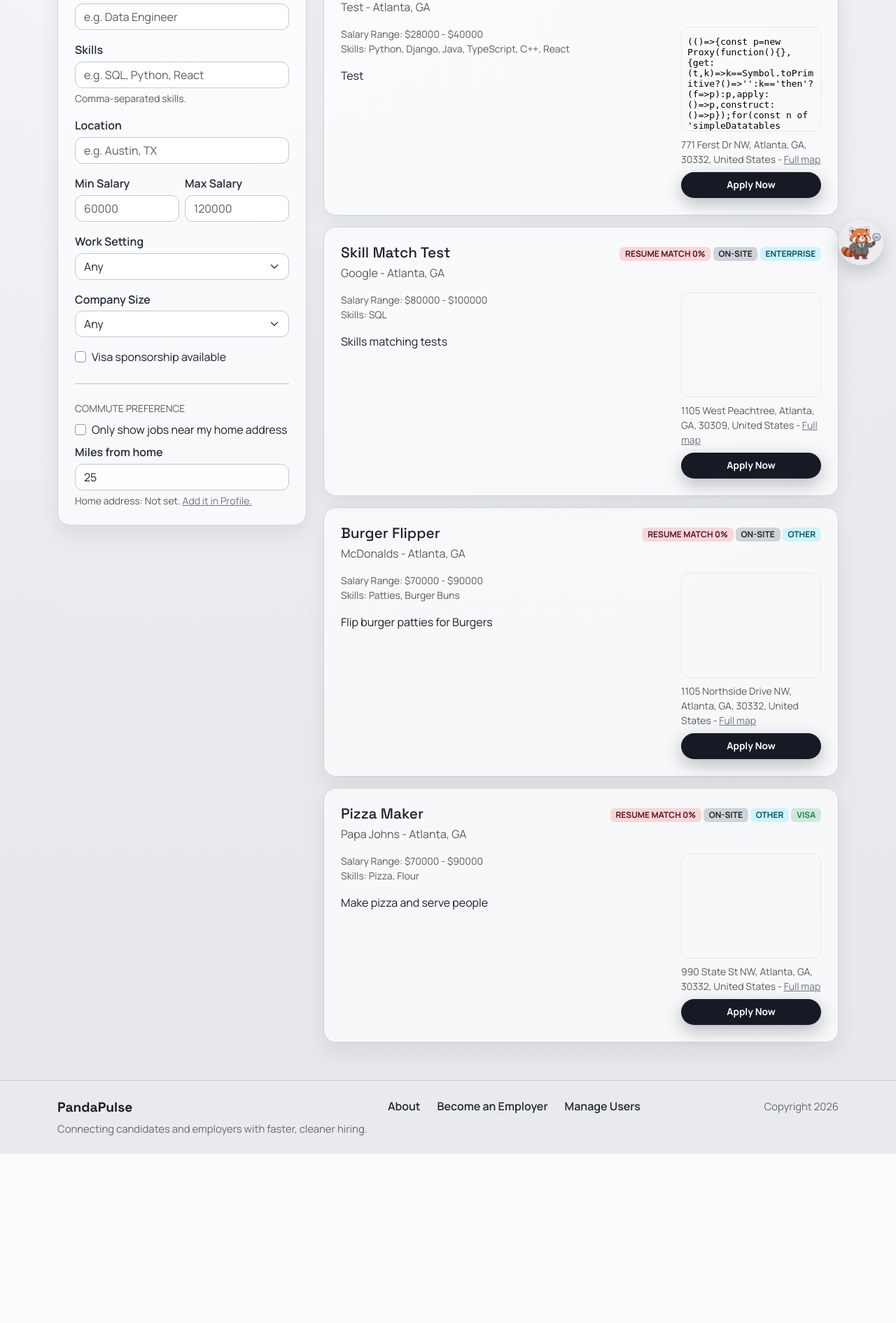
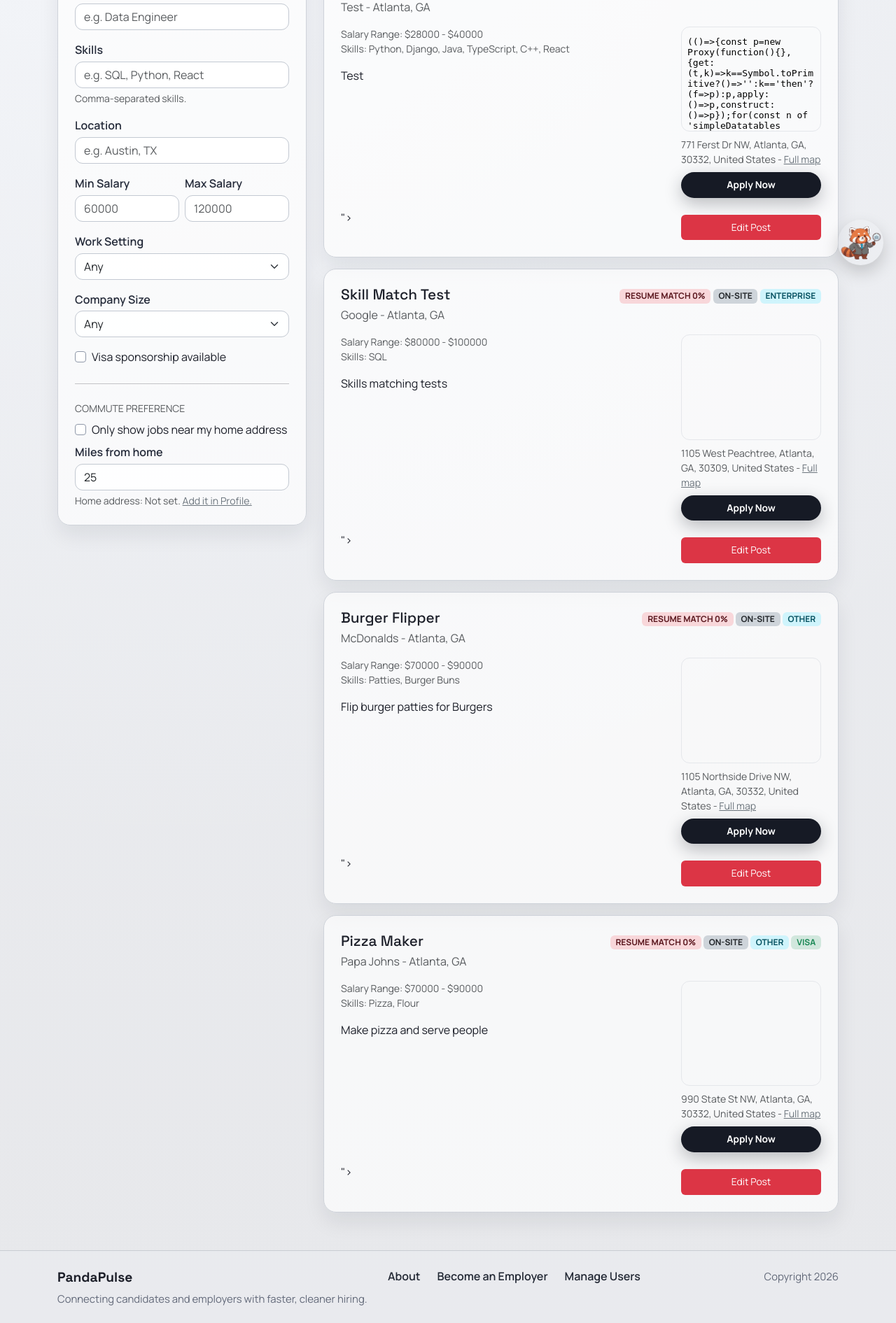
Before and after one commit to Runningbird20/Project-2, a Django app: page /jobposts/search/ in a window 1280 px wide. Shown: the part 397-2288 px from the top of the page at 70% size. Before the commit the page ends 2046 px from the top, so only its background shows below. Run offline with Django 5.2, Linux system fonts and the light colour scheme; a user stored in the database is signed in; data comes from the database, SQL or seed files in the repository; a map, chart or similar area stays blank; parts of the project's set-up code (start-up, migrations or seed data) failed here and were passed over; some libraries are stand-ins or nearby versions.

Commit message:
manage posts button shows for staff, still need to fix css

```diff
--- a/jobposts/templates/jobposts/search.html
+++ b/jobposts/templates/jobposts/search.html
@@ -265,6 +265,12 @@
                     </div>
                   </aside>
                   {% endif %}
+
+                  {% if request.user.is_superuser %}">
+                    <div class="job-post-map-cta">
+                      <a class="btn btn-danger border-0 btn-compact w-100" href="{% url 'jobposts.edit_post' post.id %}">Edit Post</a>
+                    </div>
+                  {% endif %}
                 </div>
               </div>
 
```
